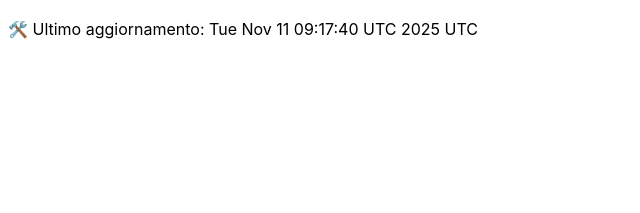
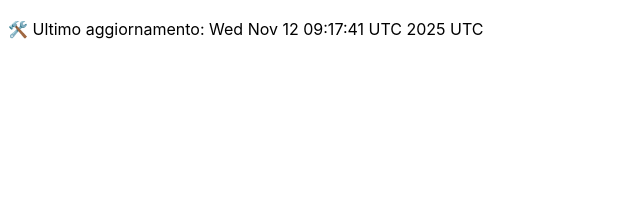
Before and after one commit to DanteTrb/DanteTrb.github.io, a Jekyll site: the page built from badges.md, in a window 1280 px wide. Shown: the top 213 px of the page, without its empty margins (0-640 px from the left). Built offline with Jekyll 4.4.1, drawn with Linux system fonts in a browser that asks for light colours; our own code applies the rules of GitHub Pages for plain Markdown files.

Commit message:
🛠️ Aggiornamento automatico badge

```diff
--- a/badges.md
+++ b/badges.md
@@ -1 +1 @@
-🛠️ Ultimo aggiornamento: Tue Nov 11 09:17:40 UTC 2025 UTC
+🛠️ Ultimo aggiornamento: Wed Nov 12 09:17:41 UTC 2025 UTC
```
